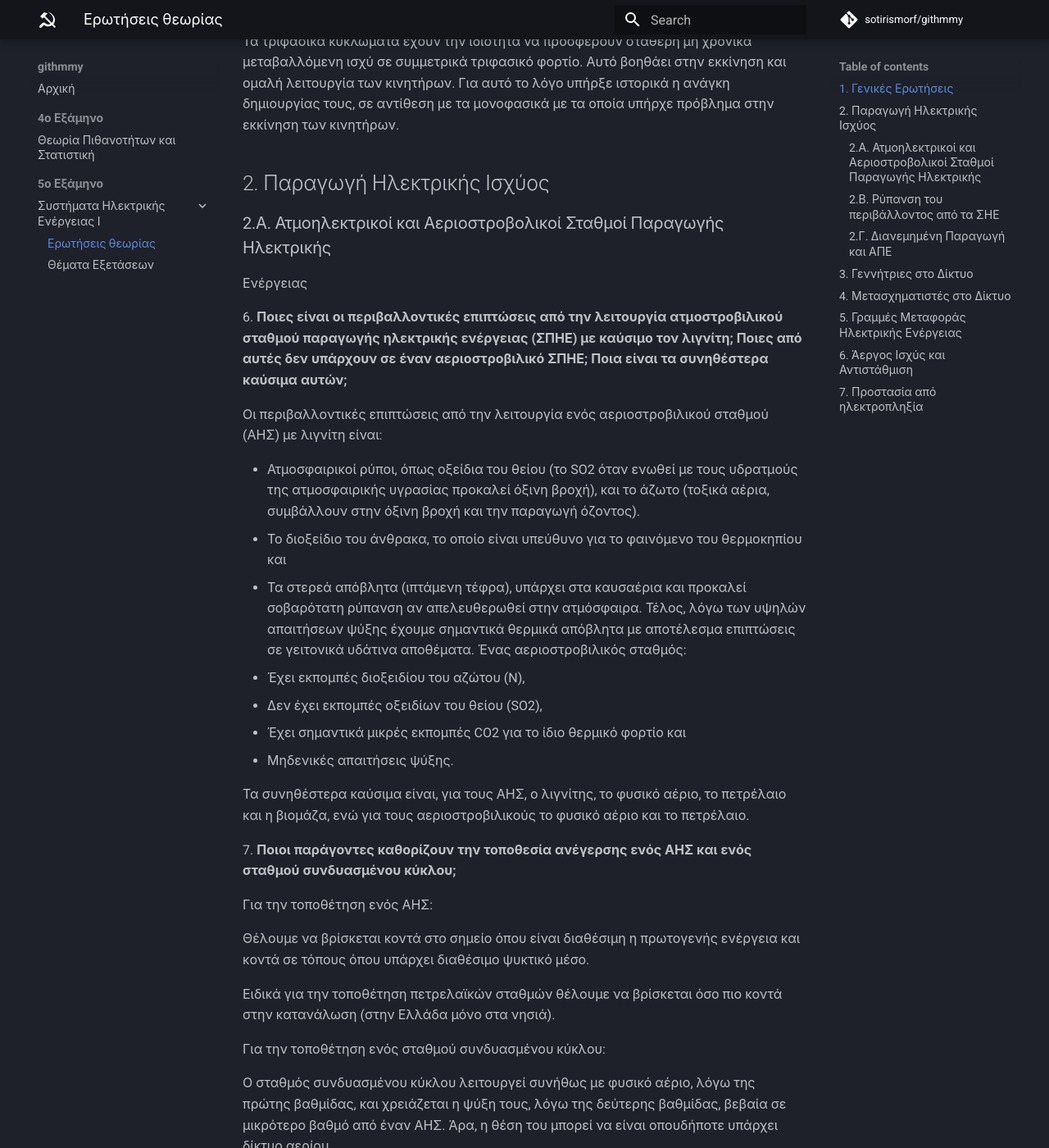
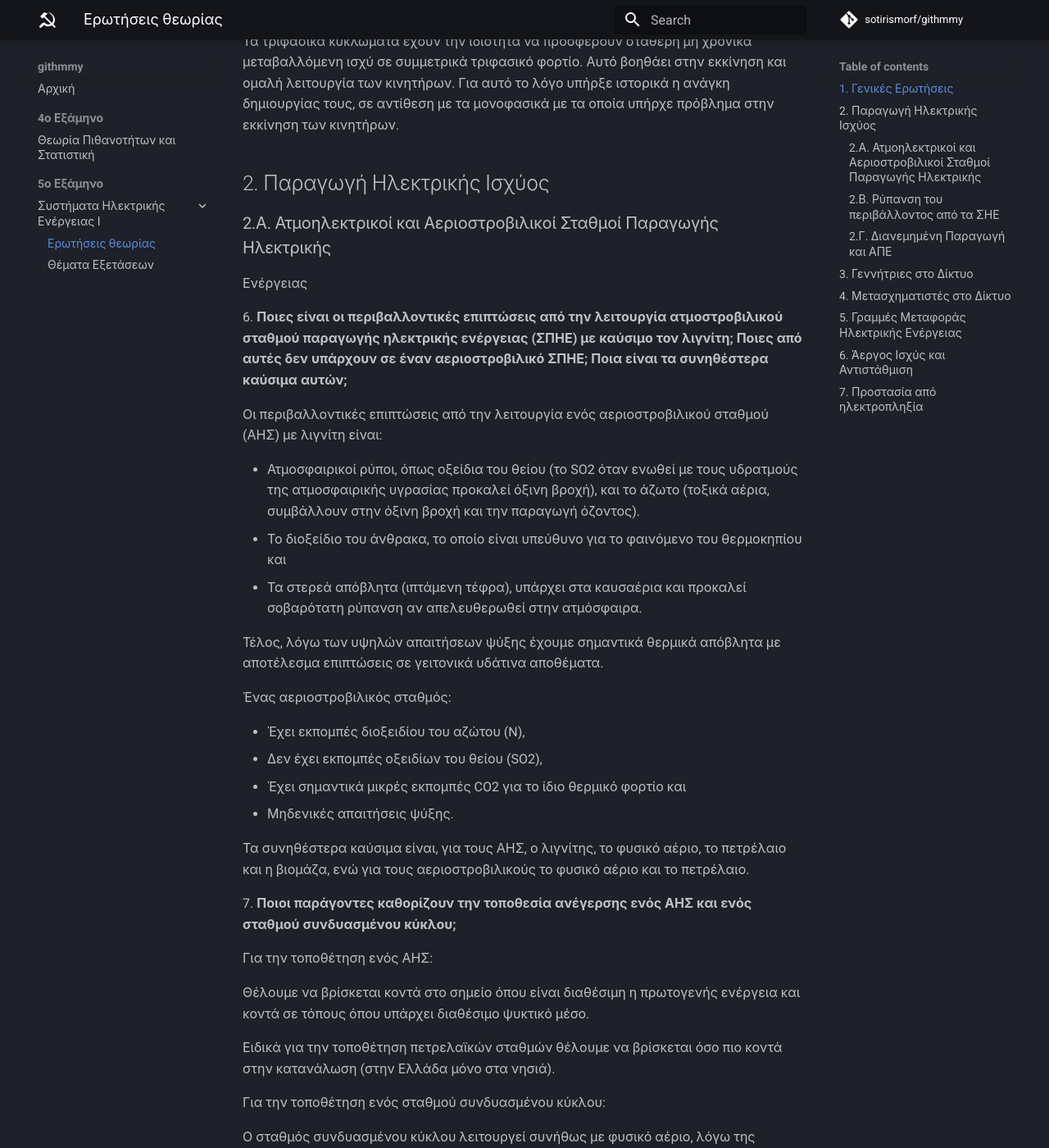
Before and after one commit to sotirismorf/githmmy, an MkDocs documentation site: the page built from docs/she-1-theoria.md, in a window 1280 px wide and 1400 px high, scrolled down 1300 px. Shown: the whole window at 82% size. Built offline with MkDocs 1.6.1 and Material for MkDocs 9.7.7, drawn with Linux system fonts in a browser that asks for light colours; comment, search, counter and statistics services are not loaded.

Commit message:
she-1 - fix formatting

```diff
--- a/docs/she-1-theoria.md
+++ b/docs/she-1-theoria.md
@@ -53,7 +53,7 @@
 
 ## 2. Παραγωγή Ηλεκτρικής Ισχύος
 
-### 2.Α. Ατμοηλεκτρικοί και Αεριοστροβολικοί Σταθμοί Παραγωγής Ηλεκτρικής
+### 2.Α. Ατμοηλεκτρικοί και Αεριοστροβιλικοί Σταθμοί Παραγωγής Ηλεκτρικής
 Ενέργειας
 
 6\. **Ποιες είναι οι περιβαλλοντικές επιπτώσεις από την λειτουργία
@@ -70,9 +70,13 @@
 - Το διοξείδιο του άνθρακα, το οποίο είναι υπεύθυνο για το φαινόμενο του
   θερμοκηπίου και
 - Τα στερεά απόβλητα (ιπτάμενη τέφρα), υπάρχει στα καυσαέρια και προκαλεί
-  σοβαρότατη ρύπανση αν απελευθερωθεί στην ατμόσφαιρα. Τέλος, λόγω των υψηλών
-  απαιτήσεων ψύξης έχουμε σημαντικά θερμικά απόβλητα με αποτέλεσμα επιπτώσεις σε
-  γειτονικά υδάτινα αποθέματα. Ένας αεριοστροβιλικός σταθμός:
+  σοβαρότατη ρύπανση αν απελευθερωθεί στην ατμόσφαιρα.
+
+Τέλος, λόγω των υψηλών απαιτήσεων ψύξης έχουμε σημαντικά θερμικά απόβλητα με
+αποτέλεσμα επιπτώσεις σε γειτονικά υδάτινα αποθέματα.
+
+Ένας αεριοστροβιλικός σταθμός:
+
 - Έχει εκπομπές διοξειδίου του αζώτου (N),
 - Δεν έχει εκπομπές οξειδίων του θείου (SO2),
 - Έχει σημαντικά μικρές εκπομπές CO2 για το ίδιο θερμικό φορτίο και
```
